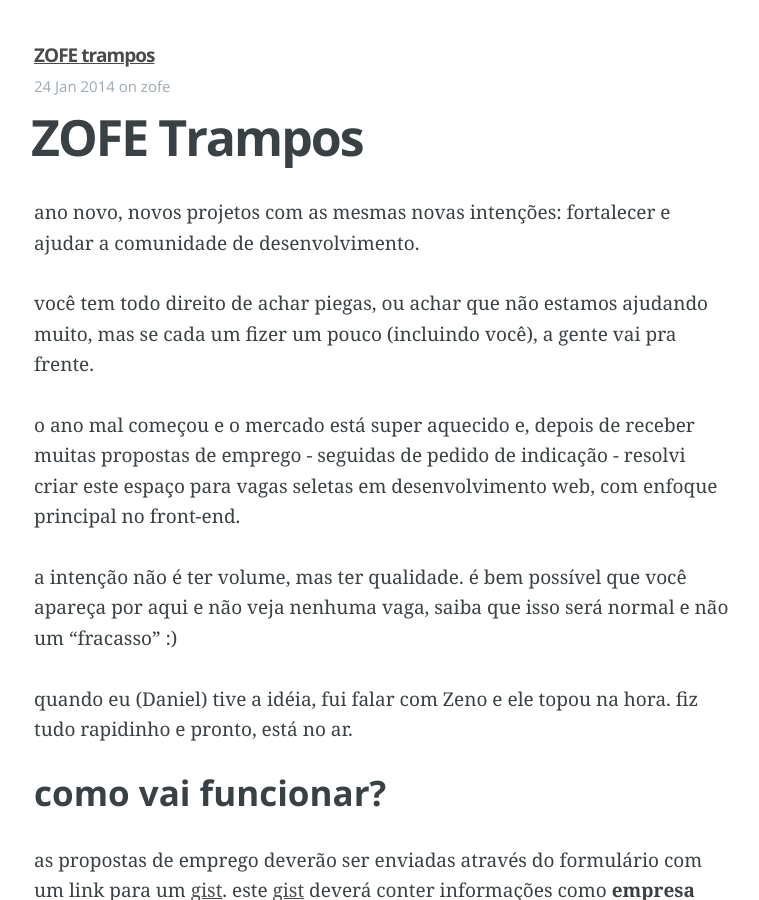
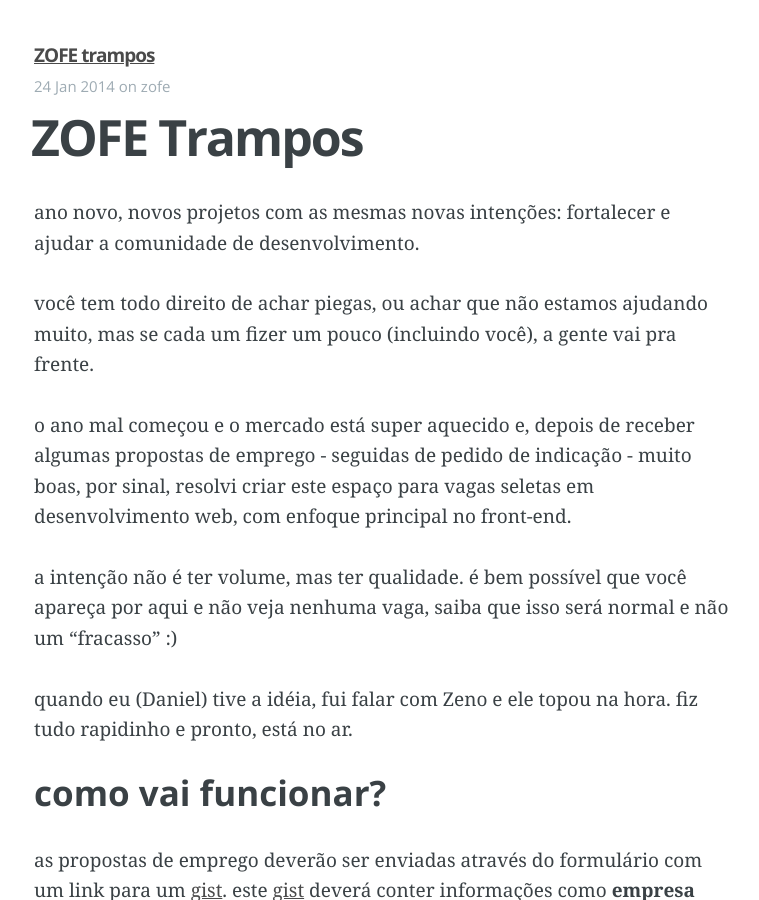
Before and after one commit to vcavalcante/trampos, a Jekyll site: the page built from _posts/2014-01-24-ZOFE-Trampos.md, in a window 1280 px wide and 900 px high. Shown: the whole window, without its empty margins (256-1015 px from the left). Built offline with Jekyll 4.4.1, drawn with Linux system fonts in a browser that asks for light colours; Markdown is read by kramdown in place of the engine named in the settings.

Commit message:
Melhora do texto

```diff
--- a/_posts/2014-01-24-ZOFE-Trampos.md
+++ b/_posts/2014-01-24-ZOFE-Trampos.md
@@ -9,7 +9,7 @@
 
 você tem todo direito de achar piegas, ou achar que não estamos ajudando muito, mas se cada um fizer um pouco (incluindo você), a gente vai pra frente.
 
-o ano mal começou e o mercado está super aquecido e, depois de receber muitas propostas de emprego - seguidas de pedido de indicação - resolvi criar este espaço para vagas seletas em desenvolvimento web, com enfoque principal no front-end.
+o ano mal começou e o mercado está super aquecido e, depois de receber algumas propostas de emprego - seguidas de pedido de indicação - muito boas, por sinal, resolvi criar este espaço para vagas seletas em desenvolvimento web, com enfoque principal no front-end.
 
 a intenção não é ter volume, mas ter qualidade. é bem possível que você apareça por aqui e não veja nenhuma vaga, saiba que isso será normal e não um "fracasso" :)
 
```
